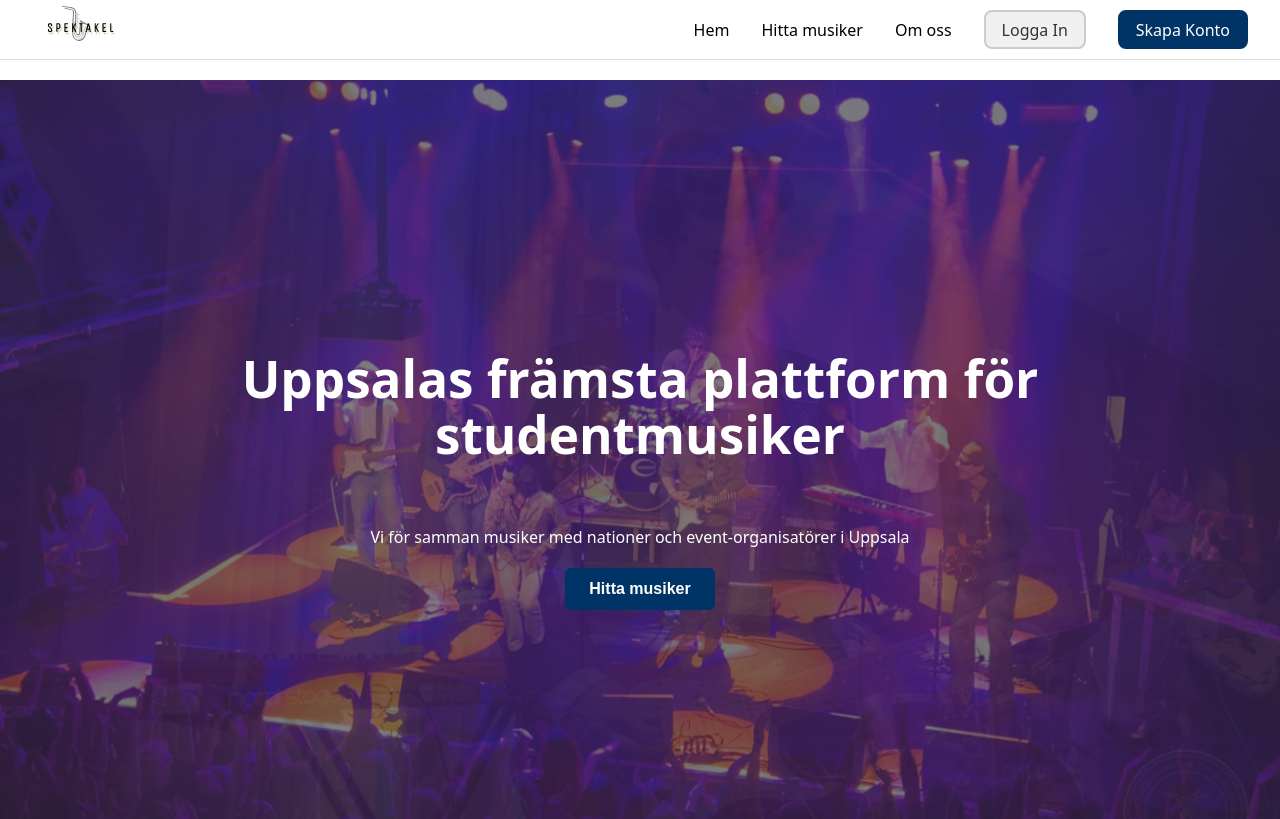
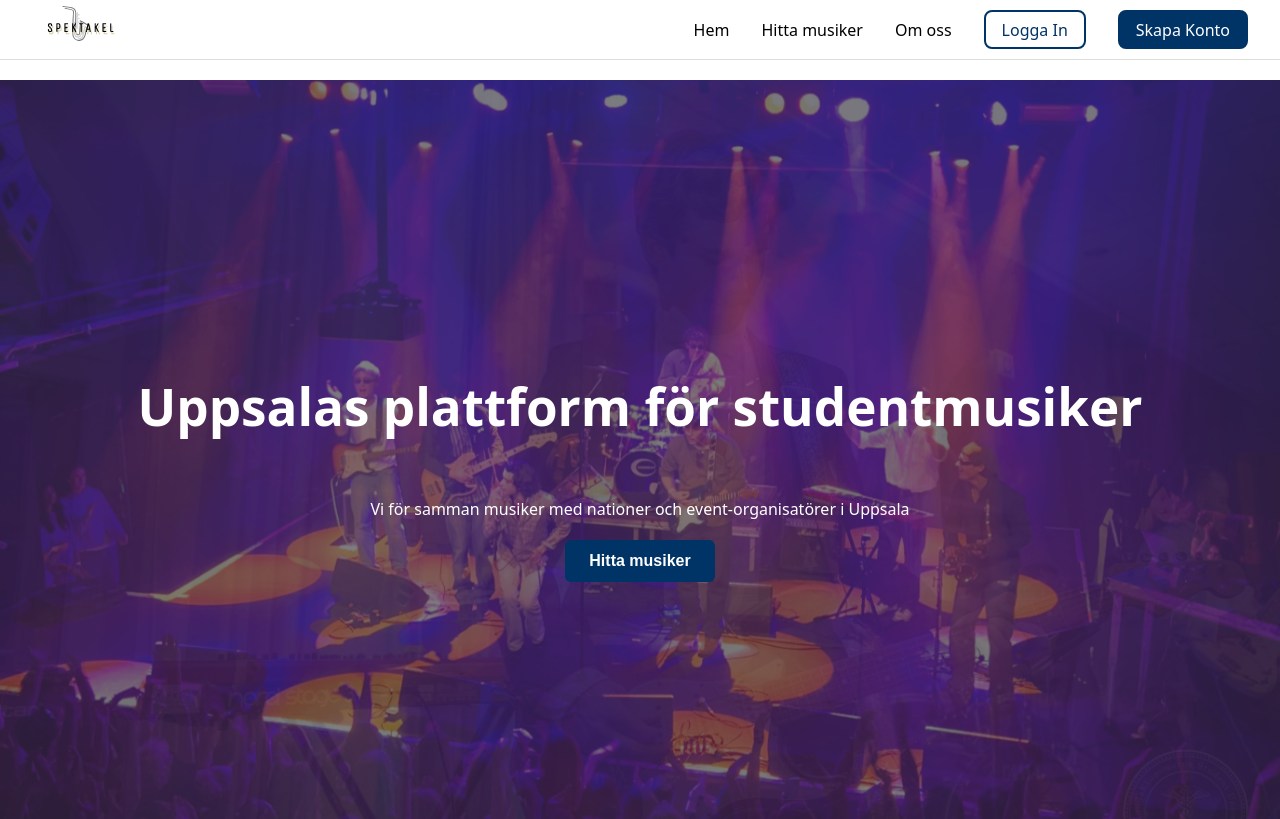
Before and after one commit to ChristofferNo/spektakel, a React (Vite) app: page / in a window 1280 px wide. Shown: the top 819 px of the page. Built offline with nearby package versions, Linux system fonts and the light colour scheme.

Commit message:
Småändringar med text och färg

```diff
--- a/src/components/NavBar/NavBar.css
+++ b/src/components/NavBar/NavBar.css
@@ -176,9 +176,9 @@
 
 /* Grey button: Logga In */
 .nav-login {
-  background-color: #f0f0f0;
-  color: #333;
-  border-color: #ccc;
+  background-color: #ffffff;
+  color: #003366;
+  border-color: #003366;
 }
 
 .nav-login:hover {
--- a/src/pages/HomePage/HomePage.jsx
+++ b/src/pages/HomePage/HomePage.jsx
@@ -49,7 +49,7 @@ function HomePage({ navigate }) {
         ))}
         <div className="dark-overlay">
           <div className="hero-overlay">
-            <h1>Uppsalas främsta plattform för studentmusiker</h1>
+            <h1>Uppsalas plattform för studentmusiker</h1>
             <p className="middle-paragraph">
               Vi för samman musiker med nationer och event-organisatörer i
               Uppsala
```
